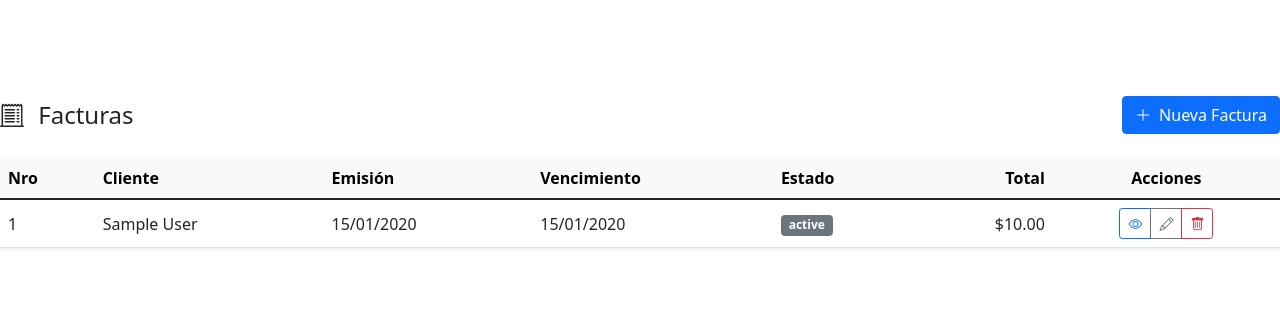
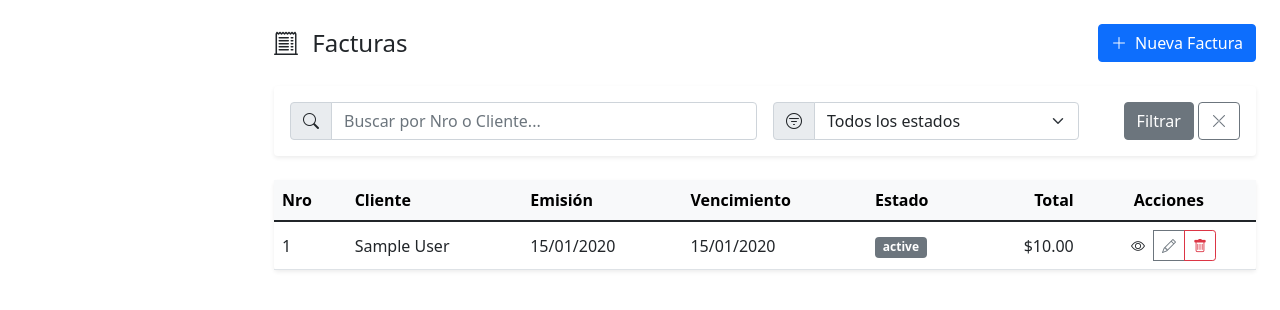
Before and after one commit to JereGun/realtor-internal-hub-main, a Django app: template templates/accounting/invoice_list.html in a window 1280 px wide. Shown: the top 310 px of the page. Run offline with Django 4.2, Linux system fonts and the light colour scheme; the template is opened without the code that fills it: most values are stand-ins (such as "Sample title", 1, 10 or a date in 2020); some libraries are stand-ins or nearby versions.

Commit message:
Se arregla template de listas de Facturas

```diff
--- a/templates/accounting/invoice_list.html
+++ b/templates/accounting/invoice_list.html
@@ -2,9 +2,6 @@
 {% block title %}Facturas{% endblock %}
 
 {% block content %}
-<div class="container-fluid mt-5">
-    <div class="row">
-        <div class="col-12 col-lg-10 mx-auto">
 <!-- Modal de confirmación de eliminación -->
 <div class="modal fade" id="deleteInvoiceModal" tabindex="-1" aria-labelledby="deleteInvoiceModalLabel" aria-hidden="true">
     <div class="modal-dialog">
@@ -88,19 +85,45 @@
         });
     });
 </script>
-                        </div>
-                    </div>
-                </div>
-            </div>
 
-            <!-- Encabezado -->
+<!-- Encabezado y filtros -->
 <div class="d-flex justify-content-between align-items-center mb-4">
-                <h1 class="h4 text-dark mb-0">
-                    <i class="bi bi-receipt-cutoff me-2"></i> Facturas
-                </h1>
+    <h1 class="h4 text-dark mb-0"><i class="bi bi-receipt-cutoff me-2"></i> Facturas</h1>
     <a href="{% url 'accounting:invoice_create' %}" class="btn btn-primary">
         <i class="bi bi-plus-lg me-1"></i> Nueva Factura
     </a>
+</div>
+
+<!-- Filtros y Búsqueda -->
+<div class="card shadow-sm border-0 mb-4">
+    <div class="card-body">
+        <form method="get" action="{% url 'accounting:invoice_list' %}" class="row g-3 align-items-center">
+            <div class="col-md-6">
+                <div class="input-group">
+                    <span class="input-group-text"><i class="bi bi-search"></i></span>
+                    <input type="text" name="q" class="form-control" placeholder="Buscar por Nro o Cliente..." value="{{ request.GET.q }}">
+                </div>
+            </div>
+            <div class="col-md-4">
+                <div class="input-group">
+                    <label class="input-group-text" for="statusFilter"><i class="bi bi-filter-circle"></i></label>
+                    <select name="status" class="form-select" id="statusFilter" onchange="this.form.submit()">
+                        <option value="">Todos los estados</option>
+                        <option value="draft" {% if request.GET.status == 'draft' %}selected{% endif %}>Borrador</option>
+                        <option value="sent" {% if request.GET.status == 'sent' %}selected{% endif %}>Enviada</option>
+                        <option value="paid" {% if request.GET.status == 'paid' %}selected{% endif %}>Pagada</option>
+                        <option value="cancelled" {% if request.GET.status == 'cancelled' %}selected{% endif %}>Cancelada</option>
+                    </select>
+                </div>
+            </div>
+            <div class="col-md-2 text-end">
+                <button type="submit" class="btn btn-secondary">Filtrar</button>
+                <a href="{% url 'accounting:invoice_list' %}" class="btn btn-outline-secondary" title="Limpiar filtros">
+                    <i class="bi bi-x-lg"></i>
+                </a>
+            </div>
+        </form>
+    </div>
 </div>
 
 <!-- Tabla de facturas -->
@@ -134,7 +157,7 @@
                         <td class="text-end">${{ invoice.total|floatformat:2 }}</td>
                         <td class="text-center">
                             <div class="btn-group" role="group">
-                                            <a href="{% url 'accounting:invoice_detail' invoice.pk %}" class="btn btn-sm btn-outline-primary" title="Ver">
+                                <a href="{% url 'accounting:invoice_detail' invoice.pk %}" class="btn btn-sm btn.outline-primary" title="Ver">
                                     <i class="bi bi-eye"></i>
                                 </a>
                                 <a href="{% url 'accounting:invoice_update' invoice.pk %}" class="btn btn-sm btn-outline-secondary" title="Editar">
@@ -158,25 +181,4 @@
         </div>
     </div>
 </div>
-        </div>
-    </div>
-</div>
-
-<style>
-    .container-fluid {
-        max-width: 100%;
-        padding-right: 15px;
-        padding-left: 15px;
-        margin-right: auto;
-        margin-left: auto;
-    }
-
-    .card {
-        margin-bottom: 1rem;
-    }
-
-    .table-responsive {
-        overflow-x: auto;
-    }
-</style>
 {% endblock %}
```
Also changed, not shown: accounting/views_web.py (+23 -2 lines). Lines whose indentation alone changed are shown as unchanged.
